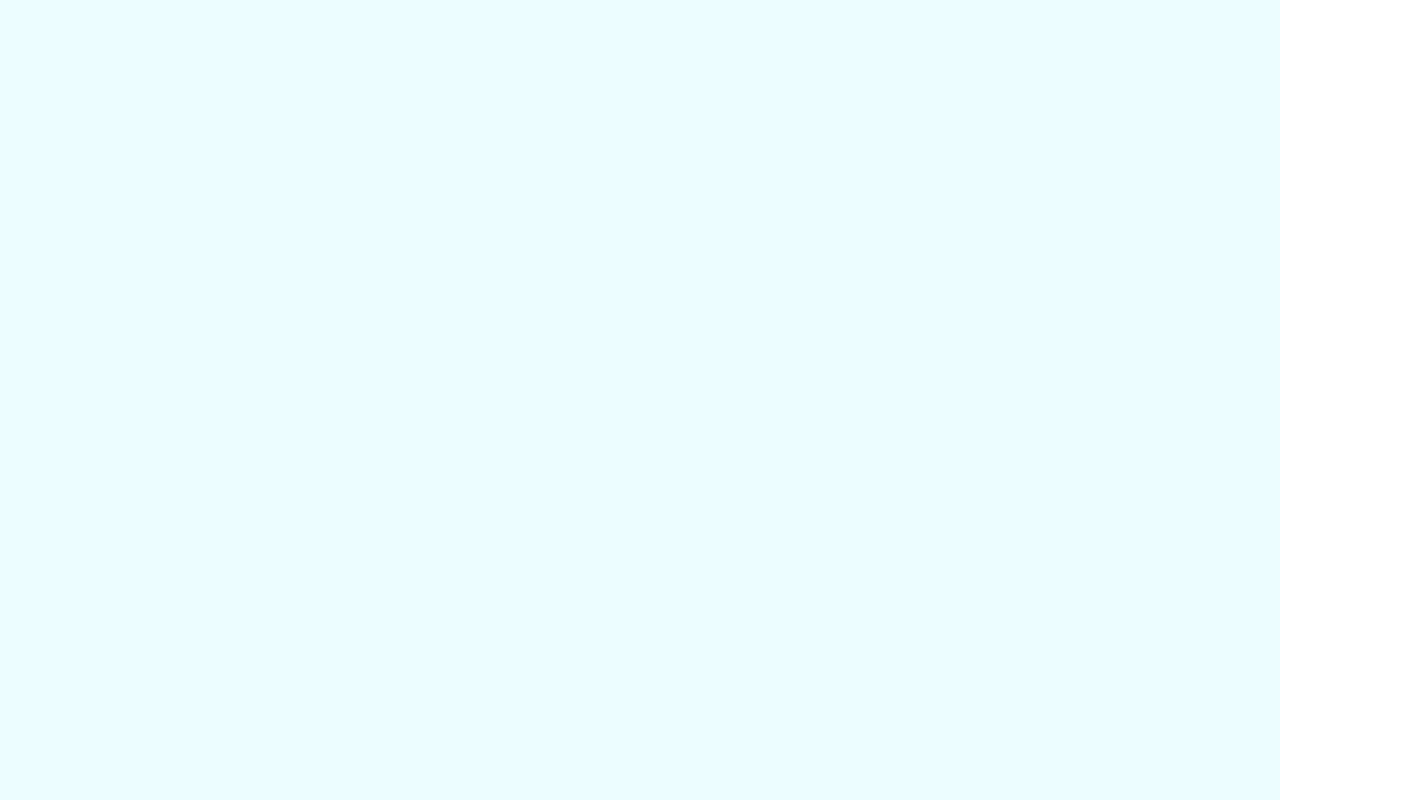
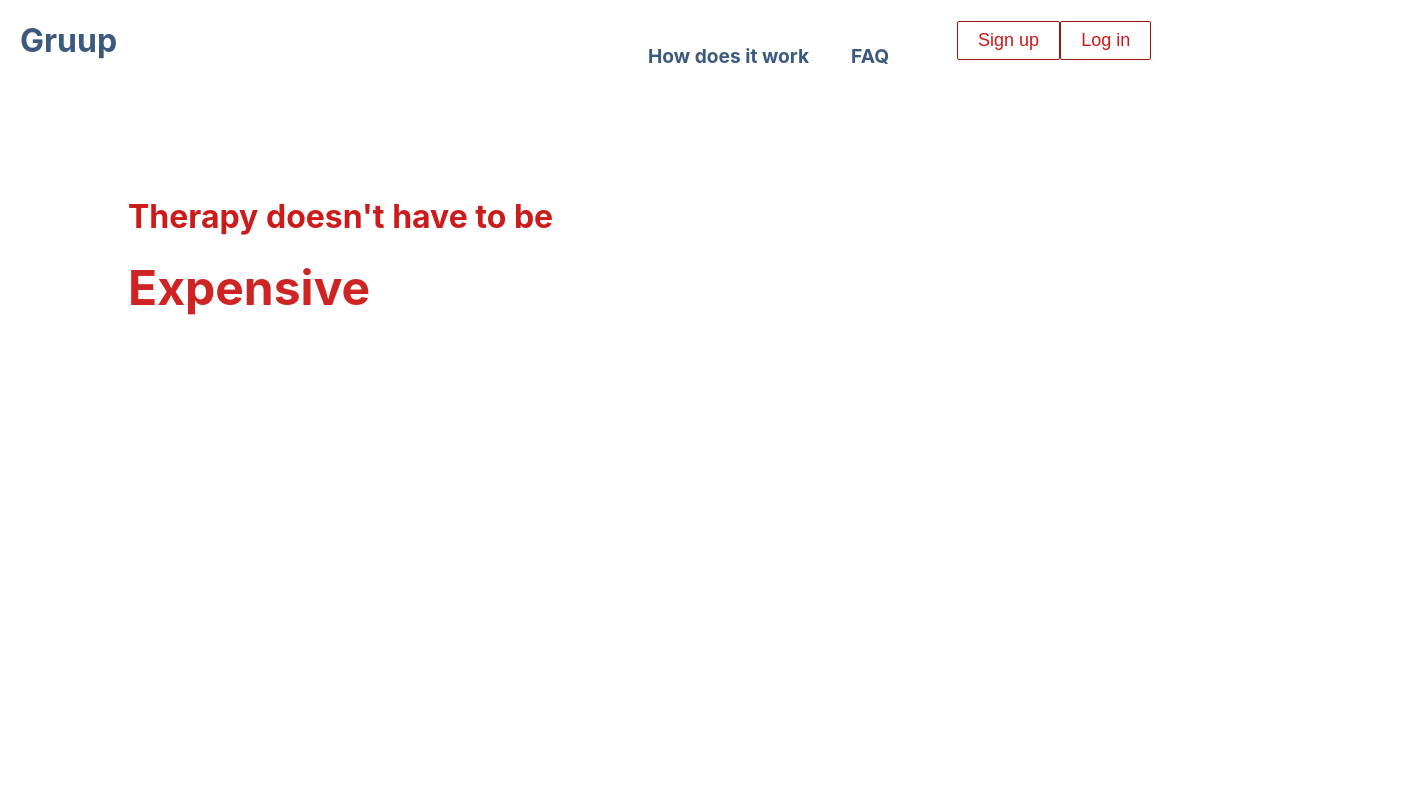
Before and after one commit to kais509/Gruup, a React (Create React App) app in the folder gruup/: page / in a window 1280 px wide. Shown: the whole page, 1408 px wide, since content can reach past the window. Built offline with nearby package versions, Linux system fonts and the light colour scheme.

Commit message:
some boiler plate code

```diff
--- a/gruup/src/App.js
+++ b/gruup/src/App.js
@@ -1,15 +1,24 @@
+import "./App.css";
+import Navbar from "./components/Navbar";
+import {BrowserRouter as Router, Switch, Route} from 'react-router-dom';
+import Home from "./components/pages/Home";
+// import Dashboard from "./components/pages/Dashboard";
+// import Signup from "./components/pages/Signup"
 
-import './App.css';
+export default function App() {
+  return (
+  <>
+   <Router>
+       <Navbar />
+       <Switch>
+         <Route path = '/' exact component = {Home} />
+         {/* <Route path = '/signup' exact component = {Signup} />
+         <Route path = '/dashboard' exact component = {Dashboard} /> */}
+       </Switch>
 
-function App() {
-  return (
-    <div className="App">
-      <header className="App-header">
+   </Router>
 
 
-      </header>
-    </div>
+   </>
   );
 }
-
-export default App;
--- /dev/null
+++ b/gruup/src/components/Button.css
@@ -0,0 +1,43 @@
+:root {
+    --primary: rgb(161, 18, 18);
+  }
+
+  .btn {
+    padding: 2rem 4rem;
+    border-radius: 2px;
+    outline: none;
+    border: none;
+    cursor: pointer;
+  }
+
+  .btn--primary {
+    background-color: var(--primary);
+    color: #7c1c1c;
+    border: 1px solid var(--primary);
+  }
+
+  .btn--outline {
+    background-color: transparent;
+    color: rgb(207, 23, 23);
+    padding: 2rem 4rem;
+    border: 1px solid var(--primary);
+    transition: all 0.3s ease-out;
+  }
+
+  .btn--medium {
+    padding: 8px 20px;
+    font-size: 18px;
+  }
+
+  .btn--large {
+    padding: 12px 26px;
+    font-size: 20px;
+  }
+
+  .btn--large:hover,
+  .btn--medium:hover {
+    transition: all 0.3s ease-out;
+    background: #fff;
+    color: #242424;
+    transition: 250ms;
+  }
--- /dev/null
+++ b/gruup/src/components/Button.js
@@ -0,0 +1,33 @@
+import React from 'react';
+import './Button.css';
+import { Link } from 'react-router-dom';
+
+const STYLES = ['btn--primary', 'btn--outline', 'btn--test'];
+
+const SIZES = ['btn--medium', 'btn--large'];
+
+export const Button = ({
+  children,
+  type,
+  onClick,
+  buttonStyle,
+  buttonSize
+}) => {
+  const checkButtonStyle = STYLES.includes(buttonStyle)
+    ? buttonStyle
+    : STYLES[0];
+
+  const checkButtonSize = SIZES.includes(buttonSize) ? buttonSize : SIZES[0];
+
+  return (
+    <Link to='/sign-up' className='btn-mobile'>
+      <button
+        className={`btn ${checkButtonStyle} ${checkButtonSize}`}
+        onClick={onClick}
+        type={type}
+      >
+        {children}
+      </button>
+    </Link>
+  );
+};
--- /dev/null
+++ b/gruup/src/components/Navbar.css
@@ -0,0 +1,164 @@
+.navbar {
+
+    height: 80px;
+    display: flex;
+    /* justify-content: center;
+    align-items: center; */
+    font-size: 1.2rem;
+    position: sticky;
+    z-index: 999;
+    font-weight: bold;
+  }
+
+  .navbar-container {
+    display: flex;
+    justify-content: center;
+    align-items: center;
+    height: 5rem;
+    max-width: 1500px;
+  }
+
+  .navbar-logo {
+    color: #3B5A7E;
+    justify-self: start;
+    margin-left: 20px;
+    cursor: pointer;
+    text-decoration: none;
+    font-size: 2rem;
+    display: flex;
+    align-items: center;
+  }
+
+  .fa-typo3 {
+    margin-left: 0.5rem;
+    font-size: 1.8rem;
+    font-family: montserrat;
+
+  }
+
+  .nav-menu {
+    display: grid;
+    grid-template-columns: repeat(4, auto);
+    grid-gap: 10px;
+    list-style: none;
+    text-align: center;
+    width: 60vw;
+    justify-content: end;
+    margin-right: 2rem;
+
+  }
+
+  .nav-item {
+    height: 9rem;
+
+  }
+
+  .nav-links {
+    color: #3B5A7E;
+    display: flex;
+    align-items: center;
+    text-decoration: none;
+    padding: 0.5rem 1rem;
+    padding-top: 1rem;
+    height: 100%;
+  }
+
+  .nav-links:hover {
+    border-bottom: 2px solid #3B5A7E;
+
+    transition: all 0.1s ease-out;
+  }
+
+  .fa-bars {
+    color: #3B5A7E;
+  }
+
+  .nav-links-mobile {
+    display: none;
+  }
+
+  .menu-icon {
+    display: none;
+  }
+
+  @media screen and (max-width: 960px) {
+    .NavbarItems {
+      position: relative;
+    }
+
+    .nav-menu {
+      display: flex;
+      flex-direction: column;
+      width: 100%;
+      height: 90vh;
+      position: absolute;
+      top: 80px;
+      left: -100%;
+      opacity: 1;
+      transition: all 0.5s ease;
+    }
+
+    .nav-menu.active {
+      background: #3B5A7E;
+      left: 0;
+      opacity: 1;
+      transition: all 0.5s ease;
+      z-index: 1;
+    }
+
+    .nav-links {
+      text-align: center;
+      padding: 2rem;
+      width: 100%;
+      display: table;
+    }
+
+    .nav-links:hover {
+      background-color: #3B5A7E;
+      color: #242424;
+      border-radius: 0;
+    }
+
+    .navbar-logo {
+      position: absolute;
+      top: 0;
+      left: 0;
+      transform: translate(25%, 50%);
+    }
+
+    .menu-icon {
+      display: block;
+      position: absolute;
+      top: 0;
+      right: 0;
+      transform: translate(-100%, 60%);
+      font-size: 1.8rem;
+      cursor: pointer;
+    }
+
+    .fa-times {
+      color: #3B5A7E;
+      font-size: 2rem;
+    }
+
+    .nav-links-mobile {
+      display: block;
+      text-align: center;
+      margin: 2rem auto;
+      border-radius: 4px;
+      width: 80%;
+      text-decoration: none;
+      font-size: 1.5rem;
+      background-color: transparent;
+      color: #3B5A7E;
+      padding: 14px 20px;
+      border: 1px solid #3B5A7E;
+      transition: all 0.3s ease-out;
+    }
+
+    .nav-links-mobile:hover {
+      background: #3B5A7E;
+      color: #242424;
+      transition: 250ms;
+    }
+  }
--- /dev/null
+++ b/gruup/src/components/Navbar.js
@@ -0,0 +1,69 @@
+import React, { useState, useEffect } from 'react'
+import { Link } from 'react-router-dom';
+import './Navbar.css';
+import { Button } from './Button';
+function Navbar() {
+
+    const [click, setClick] = useState(false);
+
+    const [button, setButton] = useState(true);
+    const handleClick = () => setClick(!click);
+    const closeMobileMenu = () => setClick(false);
+
+    const showButton = () => {
+        if (window.innerWidth <= 960) {
+            setButton(false);
+        } else {
+            setButton(true);
+        }
+    };
+
+useEffect(() => {
+    showButton();
+}, [])
+
+    window.addEventListener('resize', showButton);
+    return (
+        <>
+            <nav className="navbar">
+                <div className="navbar-container">
+                    <Link to="/" className="navbar-logo" onClick={closeMobileMenu}>
+                        Gruup
+               </Link>
+                    <div className='menu-icon' onClick={handleClick}>
+                        <i className={click ? 'fas fa-times' : 'fas fa-bars'} />
+                    </div>
+
+                    <ul className={click ? 'nav-menu active' : 'nav-menu'}>
+                        <li className='nav-item'>
+                            <Link to='/' className='nav-links' onClick={closeMobileMenu}>
+                                How does it work
+                            </Link>
+                        </li>
+                        <li className='nav-item'>
+                            <Link to='/listings' className='nav-links' onClick={closeMobileMenu}>
+                                FAQ
+                            </Link>
+                        </li>
+
+                        <li className='nav-item'>
+                            <Link to='/signup' className='nav-links-mobile' onClick={closeMobileMenu}>
+                                Sign Up
+                            </Link>
+                        </li>
+                        <li className='nav-item'>
+                            <Link to='/login' className='nav-links-mobile' onClick={closeMobileMenu}>
+                                Log in
+                            </Link>
+                        </li>
+
+                    </ul>
+                    {button && <Button buttonStyle='btn--outline'>Sign up</Button>}
+                    {button && <Button buttonStyle='btn--outline'>Log in</Button>}
+                </div>
+            </nav>
+        </>
+    )
+}
+
+export default Navbar
--- /dev/null
+++ b/gruup/src/components/pages/Home.css
@@ -0,0 +1,107 @@
+.container {
+
+    text-align: left;
+    padding-left: 8rem;
+    padding-top: 6rem;
+    height: 200px;
+    line-height: 12 rem;
+    color: rgb(204, 27, 27);
+
+  }
+
+
+  .word {
+    font-size:3em;
+    font-weight:bold;
+    opacity:0;
+    position: absolute;
+    width: 100%;
+    text-align: left;
+  }
+
+
+  @keyframes w1anim {
+    0%{
+      opacity: 0;
+    }
+    10%{
+      opacity: 1;
+    }
+    20% {
+      opacity:0;
+    }
+  }
+
+  @keyframes w2anim {
+    20%{
+      opacity: 0;
+    }
+    30%{
+      opacity: 1;
+    }
+    40% {
+      opacity:0;
+    }
+  }
+
+  @keyframes w3anim {
+    40%{
+      opacity: 0;
+    }
+    50%{
+      opacity: 1;
+    }
+    60% {
+      opacity:0;
+    }
+  }
+
+  @keyframes w4anim {
+    60%{
+      opacity: 0;
+    }
+    70%{
+      opacity: 1;
+    }
+    80% {
+      opacity:0;
+    }
+  }
+
+  @keyframes w5anim {
+    80%{
+      opacity: 0;
+    }
+    90%{
+      opacity: 1;
+    }
+    100% {
+      opacity:0;
+    }
+  }
+
+
+  .w1 {
+    -webkit-animation: w1anim 20s infinite;
+            animation: w1anim 20s infinite;
+  }
+
+  .w2 {
+    -webkit-animation: w2anim 20s infinite;
+            animation: w2anim 20s infinite;
+  }
+
+  .w3 {
+    -webkit-animation: w3anim 20s infinite;
+            animation: w3anim 20s infinite;
+  }
+
+  .w4 {
+    -webkit-animation: w4anim 20s infinite;
+            animation: w4anim 20s infinite;
+  }
+
+  .w5 {
+    -webkit-animation: w5anim 20s infinite;
+            animation: w5anim 20s infinite;
+  }
--- /dev/null
+++ b/gruup/src/components/pages/Home.js
@@ -0,0 +1,23 @@
+import React from 'react';
+import "../../App.css";
+import "./Home.css";
+// import HeroSection from "../HeroSection";
+
+
+function Home (){
+    return (
+
+        <div class="container"> <h1> Therapy doesn't have to be</h1>
+        <div class="word w1">Scary</div>
+        <div class="word w2">Expensive</div>
+        <div class="word w3">Isolating</div>
+        <div class="word w4">Difficult</div>
+        <div class="word w5">Problematic</div>
+
+        </div>
+
+
+    );
+}
+
+export default Home;
```
Also changed, not shown: gruup/src/components/pages/Signup.css (added), gruup/src/components/pages/Signup.js (added).
